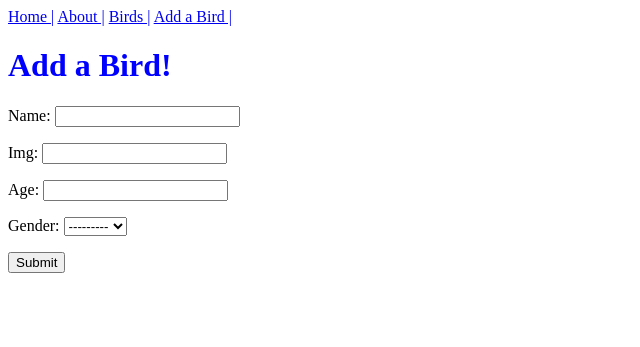
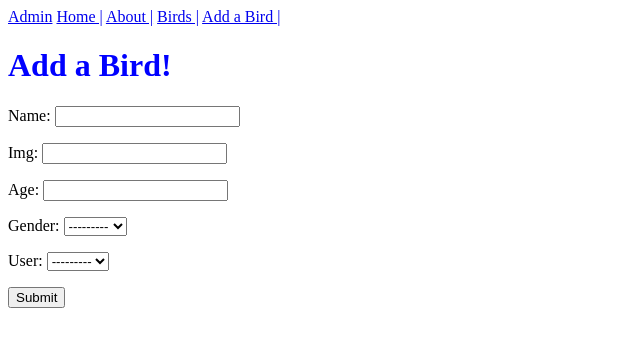
Before and after one commit to neshmasood/django-birds, a Django app: page /birds/new/ in a window 1280 px wide. Shown: the top 347 px of the page, without its empty margins (0-640 px from the left). Run offline with Django 4.2, Linux system fonts and the light colour scheme.

Commit message:
create one to many relationship for birds

```diff
--- a/main_app/models.py
+++ b/main_app/models.py
@@ -1,4 +1,5 @@
 from django.db import models
+from django.contrib.auth.models import User
 
 # Create your models here.
 
@@ -13,6 +14,7 @@
     img = models.CharField(max_length=250)
     age = models.IntegerField()
     gender = models.CharField(max_length=10, choices = GENDER_CHOICES)
+    user = models.ForeignKey(User, on_delete=models.CASCADE)
     created_at = models.DateTimeField(auto_now_add=True)
 
     def __str__(self):
--- a/main_app/templates/base.html
+++ b/main_app/templates/base.html
@@ -12,6 +12,7 @@
 </head>
 <body>
     <nav>
+        <a href="/admin">Admin</a>
         <a href="/">Home |</a>
         <a href="/about">About |</a>
         <a href="/birds">Birds |</a>
--- a/main_app/templates/bird_detail.html
+++ b/main_app/templates/bird_detail.html
@@ -7,6 +7,9 @@
 <div>
     <h3>Age: {{bird.age}}</h3>
     <h3>Gender: {{bird.gender}}</h3>
+    <p>Adopted by:
+        <a href="/user/{{ bird.user.username }}">{{ bird.user.username }}</a>
+    </p>
 </div>
 <div>
     <a href="{% url 'bird_update' bird.pk %}">Update</a>
--- a/main_app/urls.py
+++ b/main_app/urls.py
@@ -10,6 +10,7 @@
 
     path('birds/<int:pk>/', views.Bird_Detail.as_view(), name="bird_detail"),
     path('birds/<int:pk>/update', views.Bird_Update.as_view(), name="bird_update"),
-    path('birds/<int:pk>/delete', views.Bird_Delete.as_view(), name="bird_delete")
+    path('birds/<int:pk>/delete', views.Bird_Delete.as_view(), name="bird_delete"),
+    path('user/<username>/', views.profile, name='profile'),
 
 ]
--- a/main_app/views.py
+++ b/main_app/views.py
@@ -1,10 +1,12 @@
 from django.shortcuts import render
 from django.views.generic.base import TemplateView
 from django.views import View # View class to handle requests
-from django.http import HttpResponse #This is our responses
+from django.http import HttpResponse, HttpResponseRedirect #This is our responses
 from django.views.generic import DetailView, CreateView, UpdateView, DeleteView
 from django.urls import reverse
 from .models import Bird
+from django.contrib.auth.models import User
+
 
 # Create your views here.
 
@@ -41,11 +43,17 @@
 
 class Bird_Create(CreateView):
     model = Bird
-    fields = ['name', 'img', 'age', 'gender']
+    fields = ['name', 'img', 'age', 'gender', 'user']
     template_name = "bird_create.html"
     # success_url = "/birds/"
-    def get_success_url(self):
-        return reverse('bird_detail', kwargs={'pk': self.object.pk})
+    # def get_success_url(self):
+    #     return reverse('bird_detail', kwargs={'pk': self.object.pk})
+    def form_valid(self, form):
+        self.object = form.save(commit=False)
+        self.object.user = self.request.user
+        self.object.save()
+        return HttpResponseRedirect('/birds')
+
 
 class Bird_Detail(DetailView):
     model = Bird
@@ -65,3 +73,9 @@
     model = Bird
     template_name = "bird_delete_confirm.html"
     success_url = "/birds/"
+
+
+def profile(request, username):
+    user = User.objects.get(username=username)
+    birds = Bird.objects.filter(user=user)
+    return render(request, 'profile.html', {'username': username, 'birds': birds})
```
Also changed, not shown: main_app/templates/profile.html (added, +15 -0 lines), main_app/migrations/0002_bird_user_alter_bird_gender.py (added), 1 other file.
